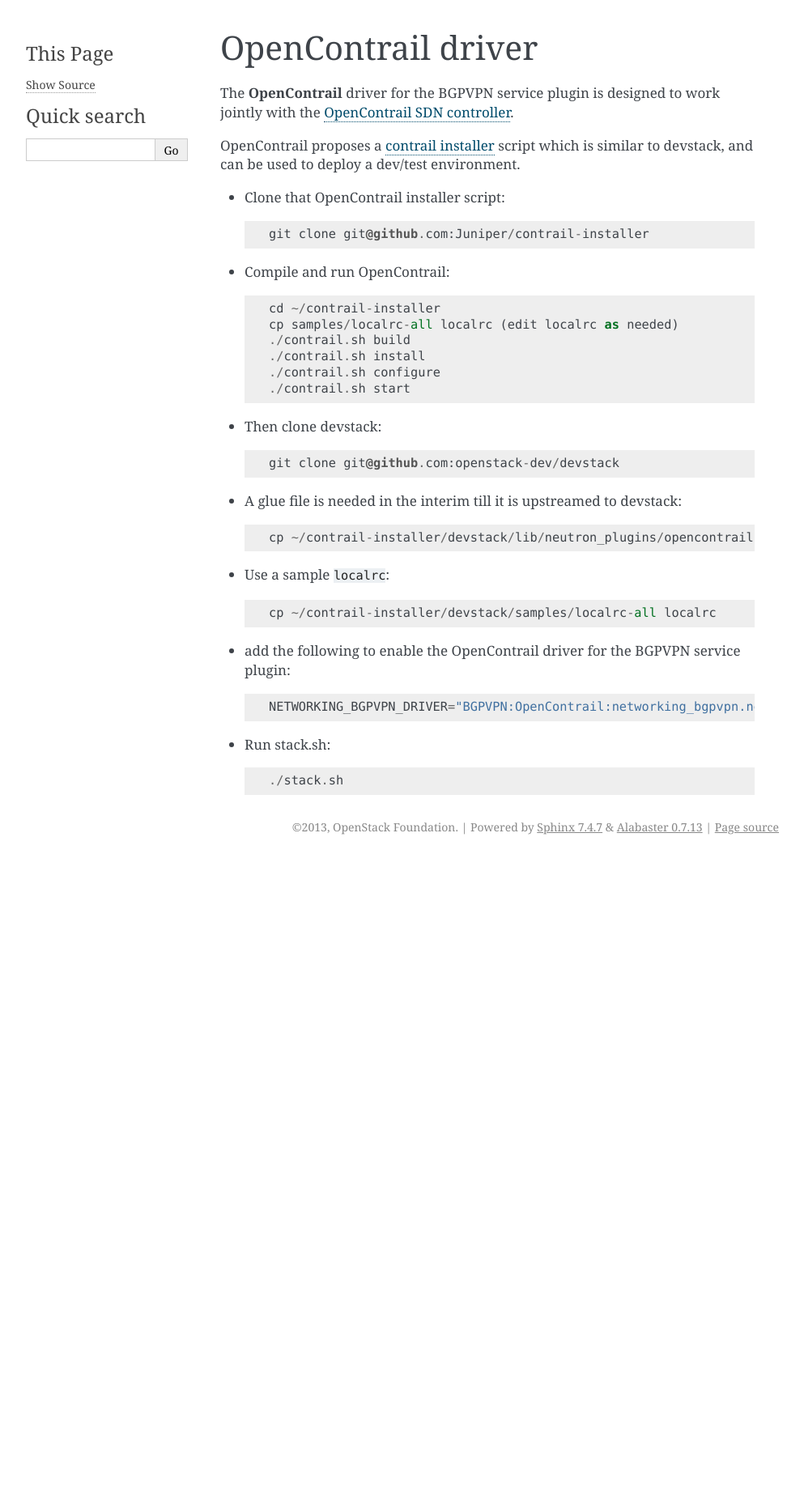
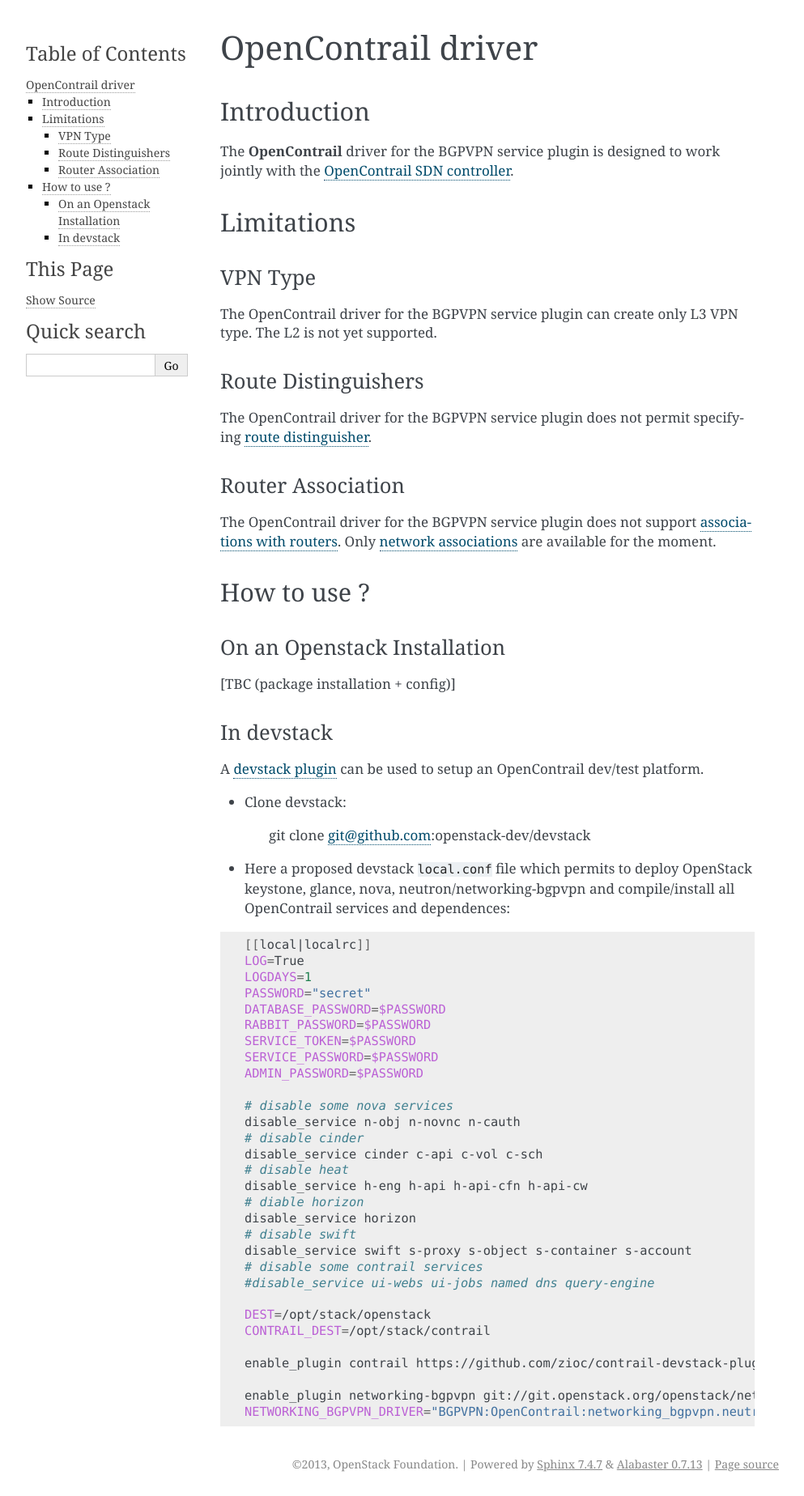
Before and after one commit to openstack/networking-bgpvpn, a Sphinx documentation site: the page built from doc/source/opencontrail/index.rst, in a window 1280 px wide. Shown: the whole page at 81% size, without its empty margins (148-1141 px from the left). Built offline with Sphinx 7.4.7, drawn with Linux system fonts in a browser that asks for light colours; before the commit the page ends 1061 px from its top, so only the background shows below that.

Commit message:
Update OpenContrail driver documentation
List all driver limitations and update the install section with the new
devstack plugin to deploy contrail

Change-Id: I00a07dd983183c4faa2bbc3ed126c75c0c031f5c
Closes-Bug: #1592869

```diff
--- a/doc/source/opencontrail/index.rst
+++ b/doc/source/opencontrail/index.rst
@@ -2,44 +2,91 @@
 OpenContrail driver
 ===================
 
+Introduction
+------------
+
 The **OpenContrail** driver for the BGPVPN service plugin is designed to work
 jointly with the `OpenContrail SDN controller`_.
 
-OpenContrail proposes a `contrail installer`_ script which is similar to devstack,
-and can be used to deploy a dev/test environment.
+Limitations
+-----------
 
-* Clone that OpenContrail installer script::
+VPN Type
+~~~~~~~~
 
-        git clone git@github.com:Juniper/contrail-installer
+The OpenContrail driver for the BGPVPN service plugin can create only L3 VPN
+type. The L2 is not yet supported.
 
-* Compile and run OpenContrail::
 
-        cd ~/contrail-installer
-        cp samples/localrc-all localrc (edit localrc as needed)
-        ./contrail.sh build
-        ./contrail.sh install
-        ./contrail.sh configure
-        ./contrail.sh start
+Route Distinguishers
+~~~~~~~~~~~~~~~~~~~~
 
-* Then clone devstack::
+The OpenContrail driver for the BGPVPN service plugin does not permit
+specifying `route distinguisher`_.
 
-        git clone git@github.com:openstack-dev/devstack
+Router Association
+~~~~~~~~~~~~~~~~~~
 
-* A glue file is needed in the interim till it is upstreamed to devstack::
+The OpenContrail driver for the BGPVPN service plugin does not support
+`associations with routers`_. Only `network associations`_ are available for the
+moment.
 
-        cp ~/contrail-installer/devstack/lib/neutron_plugins/opencontrail lib/neutron_plugins/
+How to use ?
+------------
 
-* Use a sample ``localrc``::
+On an Openstack Installation
+~~~~~~~~~~~~~~~~~~~~~~~~~~~~
 
-        cp ~/contrail-installer/devstack/samples/localrc-all localrc
+[TBC (package installation + config)]
 
-* add the following to enable the OpenContrail driver for the BGPVPN service plugin::
+In devstack
+~~~~~~~~~~~
 
-        NETWORKING_BGPVPN_DRIVER="BGPVPN:OpenContrail:networking_bgpvpn.neutron.services.service_drivers.opencontrail.opencontrail.OpenContrailBGPVPNDriver:default"
+A `devstack plugin`_ can be used to setup an OpenContrail dev/test platform.
 
-* Run stack.sh::
+* Clone devstack:
 
-        ./stack.sh
+   git clone git@github.com:openstack-dev/devstack
+
+* Here a proposed devstack ``local.conf`` file which permits to deploy
+  OpenStack keystone, glance, nova, neutron/networking-bgpvpn and
+  compile/install all OpenContrail services and dependences:
+
+.. code:: bash
+
+ [[local|localrc]]
+ LOG=True
+ LOGDAYS=1
+ PASSWORD="secret"
+ DATABASE_PASSWORD=$PASSWORD
+ RABBIT_PASSWORD=$PASSWORD
+ SERVICE_TOKEN=$PASSWORD
+ SERVICE_PASSWORD=$PASSWORD
+ ADMIN_PASSWORD=$PASSWORD
+
+ # disable some nova services
+ disable_service n-obj n-novnc n-cauth
+ # disable cinder
+ disable_service cinder c-api c-vol c-sch
+ # disable heat
+ disable_service h-eng h-api h-api-cfn h-api-cw
+ # diable horizon
+ disable_service horizon
+ # disable swift
+ disable_service swift s-proxy s-object s-container s-account
+ # disable some contrail services
+ #disable_service ui-webs ui-jobs named dns query-engine
+
+ DEST=/opt/stack/openstack
+ CONTRAIL_DEST=/opt/stack/contrail
+
+ enable_plugin contrail https://github.com/zioc/contrail-devstack-plugin.git
+
+ enable_plugin networking-bgpvpn git://git.openstack.org/openstack/networking-bgpvpn.git
+ NETWORKING_BGPVPN_DRIVER="BGPVPN:OpenContrail:networking_bgpvpn.neutron.services.service_drivers.opencontrail.opencontrail.OpenContrailBGPVPNDriver:default"
 
 .. _OpenContrail SDN controller : https://github.com/Juniper/contrail-controller
-.. _contrail installer : https://github.com/Juniper/contrail-installer
+.. _route distinguisher : http://docs.openstack.org/developer/networking-bgpvpn/api.html#route-distinguishers
+.. _associations with routers : http://docs.openstack.org/developer/networking-bgpvpn/api.html#router-association
+.. _network associations : http://docs.openstack.org/developer/networking-bgpvpn/api.html#network-association
+.. _devstack plugin : https://github.com/zioc/contrail-devstack-plugin
```
